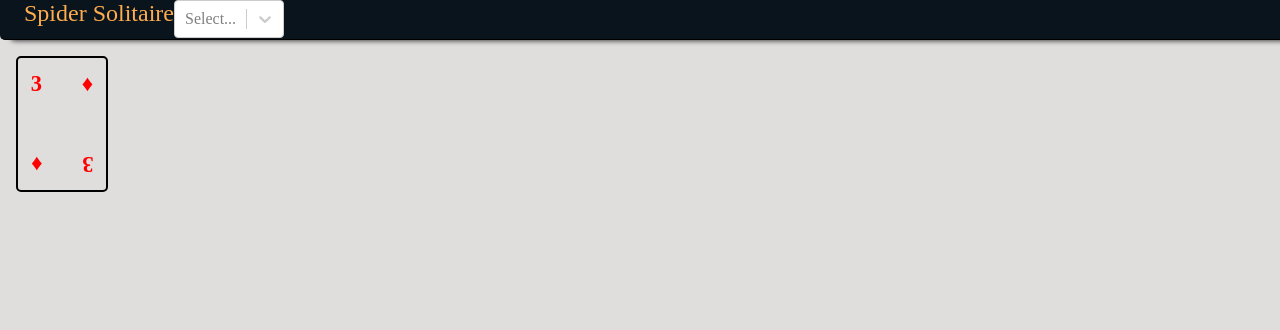
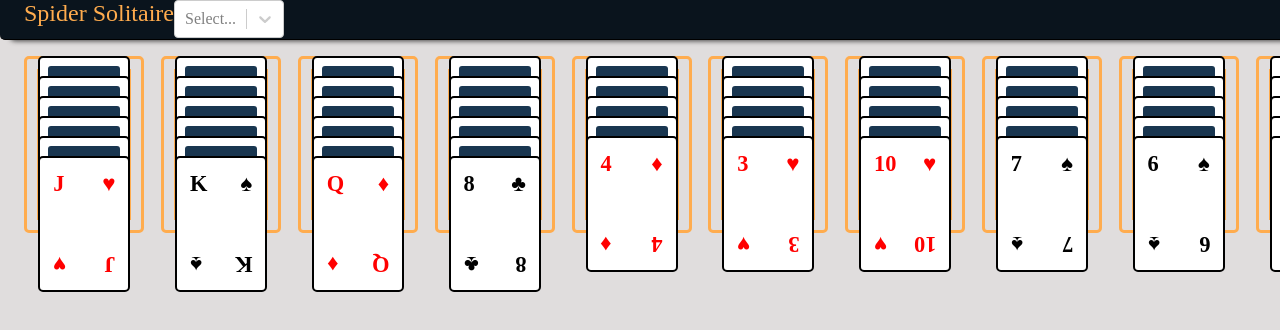
Before and after one commit to gawk2333/Spider, a React (Create React App) app: page / in a window 1280 px wide. Shown: the top 330 px of the page. Built offline with nearby package versions, Linux system fonts and the light colour scheme.

Commit message:
Initialize the card game

```diff
--- a/src/components/card/Card.jsx
+++ b/src/components/card/Card.jsx
@@ -1,18 +1,35 @@
-import React, { useState } from 'react'
+import React, { useState, useEffect } from 'react'
 import classnames from 'classnames';
 import styles from './Card.module.css'
 
-export default function Card() {
-  const [ display, setDisplay ] = useState(true)
+export default function Card({cardPoint, cardSuit, cardDisplay, cardIndex}) {
+  const [ display, setDisplay ] = useState(false)
   const [suit, setSuit] = useState("♦")
   const [ point, setPoint ] = useState(3)
   const isRed = suit === "♥" || suit === "♦";
 
+  const cProps = {
+    className: classnames(styles.card, {
+      [styles.back]: !display,
+      [styles.display]: display,
+    }),
+    style: {
+      position: "relative",
+    },
+  };
+
+  useEffect(()=> {
+    if(cardPoint && cardSuit && cardDisplay){
+      setDisplay(cardDisplay)
+      setPoint(cardPoint)
+      setSuit(cardSuit)
+    }
+  },[cardPoint, cardSuit, cardDisplay])
+
   return (
-    display && (
-    <div className={styles.cardWrapper}>
-      <div className={styles.card}>
+      <div {...cProps}>
         <div className={styles.cardInner}></div>
+        {display && (
           <div className={styles.content}>
             <div
               className={classnames(styles.text, {
@@ -33,8 +50,7 @@ export default function Card() {
               <div className="spacer"></div>
               <div>{suit}</div>
             </div>
-          </div>
+          </div>)}
       </div>
-    </div>)
-  );
+    )
 }
--- a/src/components/card/Card.module.css
+++ b/src/components/card/Card.module.css
@@ -25,10 +25,6 @@
   right: 8px;
   border-radius: 3px;
   background-color: #193650;
-}
-
-.cardWrapper {
-  height: 20px;
 }
 
 .card.display {
--- a/src/components/game/Game.jsx
+++ b/src/components/game/Game.jsx
@@ -8,7 +8,9 @@ import { ALL_POINTS, POINTS_MAP } from './constants'
 const SUITS_NUM = 2
 
 export default function Game() {
+  const [allCards, setAllCards] = useState([])
   const [ mode , setMode ] = useState(2)
+  const [cards, setCards] = useState([[], [], [], [], [], [], [], [], [], []]);
 
   const shuffle = (arr) => {
     arr.sort(() => Math.random() - 0.5);
@@ -16,11 +18,11 @@ export default function Game() {
 
   const getInitGameState = useCallback(() => {
     let ALL_SUITS;
-    if (mode === 3) {
+    if (mode === 2) {
       ALL_SUITS = ["♠", "♥", "♣", "♦"];
-    } else if (mode === 2) {
+    } else if (mode === 1) {
       ALL_SUITS = ["♠", "♥", "♠", "♥"];
-    } else if (mode === 1) {
+    } else if (mode === 0) {
       ALL_SUITS = ["♠", "♠", "♠", "♠"];
     }
 
@@ -56,16 +58,50 @@ export default function Game() {
   },[mode]);
 
   useEffect(()=> {
-    const result = getInitGameState()
-    console.log('result',result)
+    const data = getInitGameState()
+    if(data){
+      setAllCards(data[1])
+      setCards(data[0])
+    }
   },[getInitGameState])
 
   return (
     <div className={ styles.ui }>
       <HeaderBar mode={ mode } setMode={ setMode }/>
       <div className={styles.game}>
-        <Card/>
-      </div>
-    </div>
-  )
+        {cards.map( (col, index) => {
+          return <div className={classnames(styles.column, {
+                  [styles.column12]: col.length >= 12,
+                  [styles.column18]: col.length >= 18,
+                  [styles.column24]: col.length >= 24,
+                  [styles.column30]: col.length >= 30,
+                }
+              )}
+              key={index}
+              >
+                <div className={styles.holderWrapper}>
+                  <div className={styles.holder}>
+                    <div className={styles.holderInner}>
+                    </div>
+                    </div>
+                  </div>
+                      {col.map(({ point, suit, display, index }, rowIndex)=> {
+                        return (
+                          <div className={styles.cardWrapper}>
+                              <Card
+                                cardPoint={point}
+                                cardSuit={suit}
+                                cardDisplay={display}
+                                cardIndex={index}
+                                key={rowIndex}
+                                />
+                            </div>
+                            )
+                      })}
+
+              </div>
+            })}
+          </div>
+        </div>
+      )
 }
--- a/src/components/game/Game.module.css
+++ b/src/components/game/Game.module.css
@@ -16,3 +16,58 @@
   overflow-y: auto;
   overflow-x: hidden;
 }
+
+.column {
+  flex: 1;
+  display: flex;
+  flex-direction: column;
+  align-items: center;
+}
+
+.cardWrapper {
+  height: 20px;
+}
+
+.column12 .cardWrapper.display {
+  height: 35px;
+}
+
+.column18 .cardWrapper.display {
+  height: 33px;
+}
+
+.column24 .cardWrapper.display {
+  height: 31px;
+}
+
+.column30 .cardWrapper.display {
+  height: 29px;
+}
+
+.holder {
+  width: 120px;
+  border: 3px solid #ffac4e;
+  border-radius: 5px;
+  cursor: grab;
+  position: relative;
+}
+
+.holder:after {
+  position: absolute;
+  top: 10px;
+  bottom: 10px;
+  left: 10px;
+  right: 10px;
+  content: "";
+  border: 1px solid #ffac4e;
+}
+
+.holderInner {
+  height: 0;
+  padding-top: 150%;
+}
+
+.holderWrapper {
+  height: 0;
+  position: relative;
+}
```
